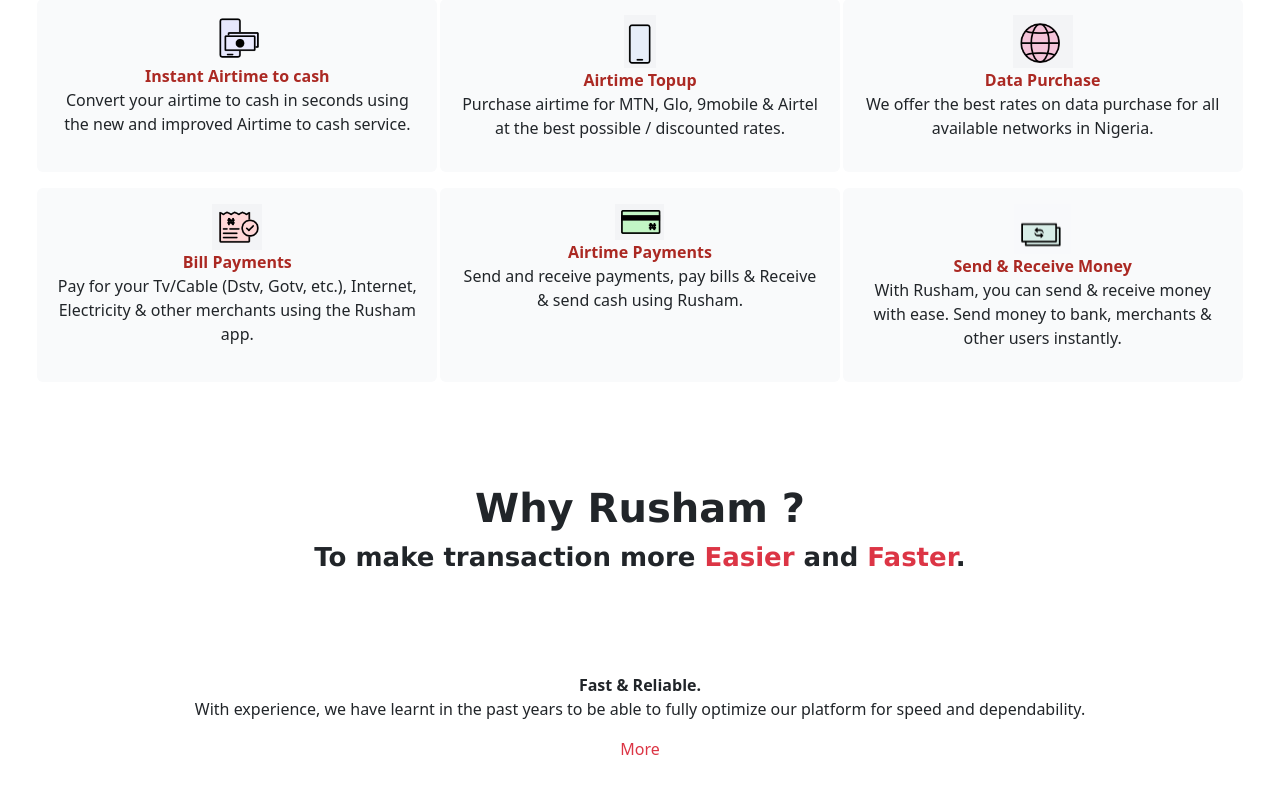
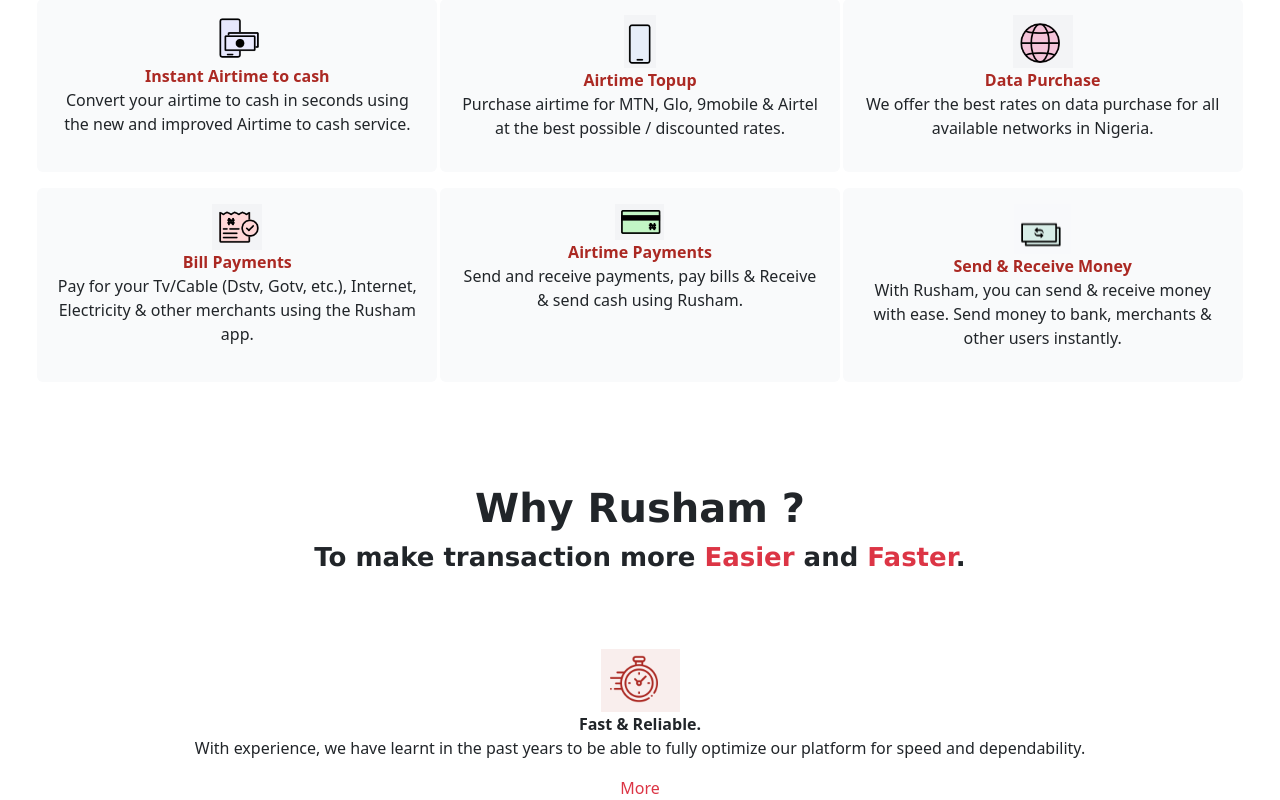
Before and after one commit to Josh-bo/Rushamportal, a React (Vite) app: page / in a window 1280 px wide. Shown: the part 580-1380 px from the top of the page. Before the commit the page ends 1341 px from the top, so only its background shows below. Built offline with nearby package versions, Linux system fonts and the light colour scheme.

Commit message:
Run buil6

```diff
--- a/src/Cards2.jsx
+++ b/src/Cards2.jsx
@@ -1,4 +1,5 @@
 import React from 'react';
+import image from './assets/time.PNG'
 
 const Cards2 = () => {
   return (
@@ -8,7 +9,7 @@
       <section className='mt-5 pt-4'>
           <div className='container-fluid'>
             <div className='row mx-auto text-center'>
-                <div className=''><img src="" alt="" /></div>
+                <div className=''><img src={image} alt="image" /></div>
                 <div>
                     <b>Fast & Reliable.</b>
                     <p>With experience, we have learnt in the past years to be able to fully optimize our platform for speed and dependability.</p>
--- a/src/Components/Navbar.jsx
+++ b/src/Components/Navbar.jsx
@@ -1,7 +1,6 @@
 import React from 'react';
 import 'bootstrap/dist/css/bootstrap.min.css';
 import 'bootstrap/dist/js/bootstrap.min.js';
-import menu from '../assets/men.PNG'
 
 const Navbar = () => {
   return (
```
